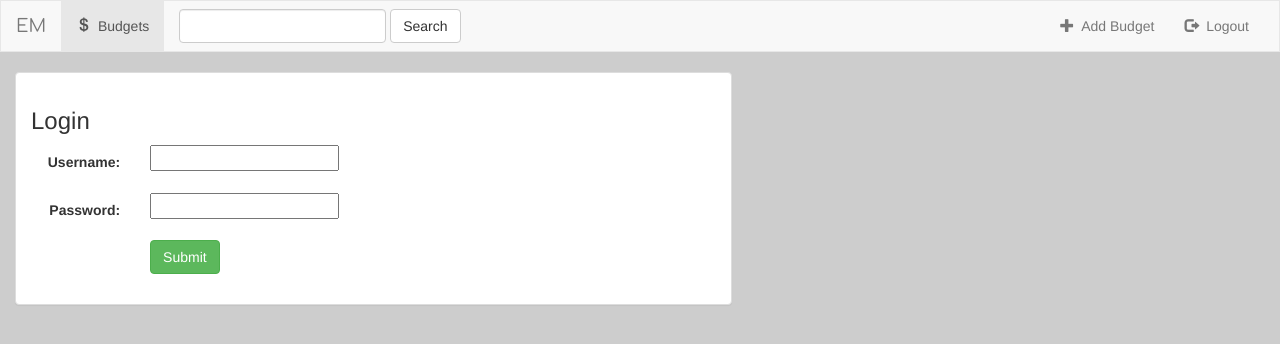
After one commit to ericklikan/EasyMoney, a Django app: page /login/ in a window 1280 px wide. The commit adds this page. Shown: the top 344 px of the page. Run offline with Django 3.2, Linux system fonts and the light colour scheme; some libraries are stand-ins or nearby versions.

Commit message:
login works

```diff
--- a/manager/forms.py
+++ b/manager/forms.py
@@ -7,3 +7,10 @@ class UserForm(forms.ModelForm):
     class Meta:
         model = User
         fields = ['username','email','password']
+
+class LoginForm(forms.ModelForm):
+    password = forms.CharField(widget=forms.PasswordInput)
+
+    class Meta:
+        model = User
+        fields = ['username','password']
--- a/manager/models.py
+++ b/manager/models.py
@@ -6,7 +6,7 @@ class Budget(models.Model):
     budget_total = models.DecimalField(max_digits=17,decimal_places=2) #Must be >0, up to 1 quadrillion dollars
 
     def get_absolute_url(self):
-        return reverse('manager:detail', kwargs={'budget_title':self.budget_title})
+        return reverse('manager:detail', kwargs={'pk':self.pk})
 
     def __str__(self):
         return self.budget_title + ': $' + str(self.budget_total)
--- a/manager/static/manager/style.css
+++ b/manager/static/manager/style.css
@@ -7,7 +7,7 @@ body{
 }
 
 .navbar-brand{
-  font-family: 'Comfortaa',cursive;
+  font-family: 'Comfortaa' , cursive;
 }
 
 .panel-heading{
--- a/manager/templates/manager/header.html
+++ b/manager/templates/manager/header.html
@@ -9,7 +9,6 @@
     <link href="https://fonts.googleapis.com/css?family=Comfortaa" rel="stylesheet">
     <script src="https://maxcdn.bootstrapcdn.com/bootstrap/3.3.7/js/bootstrap.min.js" integrity="sha384-Tc5IQib027qvyjSMfHjOMaLkfuWVxZxUPnCJA7l2mCWNIpG9mGCD8wGNIcPD7Txa" crossorigin="anonymous"></script>
   </head>
-
   <body>
     <nav class="navbar navbar-default">
       <!-- Header -->
@@ -49,6 +48,7 @@
                 Add Budget
               </a>
             </li>
+
             <li class="">
               <a href="#">
                 <span class="glyphicon glyphicon-log-out" aria-hidden="true"></span>&nbsp;
--- /dev/null
+++ b/manager/templates/manager/login.html
@@ -0,0 +1,24 @@
+{% extends 'manager/header.html' %}
+
+{% block body %}
+<div class="container-fluid">
+  <div class="row">
+    <div class="col-sm-12 col-md-7">
+      <div class="panel panel-default">
+        <div class="panel-body">
+          <h3>Login</h3>
+          <form class="form-horizontal" action="" method="post" enctype="multipart/form-data">
+            {% csrf_token %}
+            {% include 'manager/form-template.html' %}
+            <div class="form-group">
+              <div class="col-sm-offset-2 col-sm-10">
+                <button type="submit" class="btn btn-success">Submit</button>
+              </div>
+            </div>
+          </form>
+        </div>
+      </div>
+    </div>
+  </div>
+</div>
+{% endblock %}
--- a/manager/urls.py
+++ b/manager/urls.py
@@ -5,7 +5,6 @@ app_name = 'manager'
 urlpatterns = [
     #/manager/
     url(r'^$', views.IndexView.as_view(), name='index'),
-
     #/manager/section_title/
     url(r'^(?P<pk>[0-9]+)/$',views.DetailView.as_view(), name='detail'),
 
@@ -15,6 +14,10 @@ urlpatterns = [
 
     url(r'budget/(?P<pk>[0-9]+)/delete/$',views.BudgetCreate.as_view(), name='budget-delete'),
 
-    url(r'^register/$', views.UserFormView.as_view(), name='register')
+    #Login, Logout, register
+    url(r'^register/$', views.UserFormView.as_view(), name='register'),
 
+    url(r'^login/$',views.UserFormLogin.as_view(), name='login'),
+
+    #url(r'^logout/$',)
 ]
--- a/manager/views.py
+++ b/manager/views.py
@@ -4,8 +4,10 @@ from django.core.urlresolvers import reverse_lazy
 from django.shortcuts import render, redirect
 from django.contrib.auth import authenticate, login
 from django.views.generic import View
+from django.contrib.auth.decorators import login_required
 from .models import Budget, Section
-from .forms import UserForm
+from .forms import UserForm, LoginForm
+
 
 class IndexView(generic.ListView):
     template_name = 'manager/index.html'
@@ -50,8 +52,8 @@ class UserFormView(View):
             password = form.cleaned_data['password']
             user.set_password(password)
             user.save()
+
             #returns user object if credentials are correct
-
             user = authenticate(username=username, password=password)
 
             if user is not None:
@@ -59,3 +61,25 @@ class UserFormView(View):
                     login(request, user)
                     return redirect('manager:index')
         return render(request, self.template_name, {{'form':form}})
+
+class UserFormLogin(View):
+    form_class = LoginForm
+    template_name = 'manager/login.html'
+
+    def get(self, request):
+        form = self.form_class(None)
+        return render(request, self.template_name, {'form':form})
+
+    def post(self, request):
+
+        form = self.form_class(request.POST)
+        username = request.POST['username']
+        password = request.POST['password']
+        user = authenticate(username=username, password=password)
+
+        if user is not None:
+            if user.is_active:
+                login(request, user)
+                return redirect('manager:index')
+        else:
+            return render(request, self.template_name, {'form':form})
```
Also changed, not shown: db.sqlite3.
